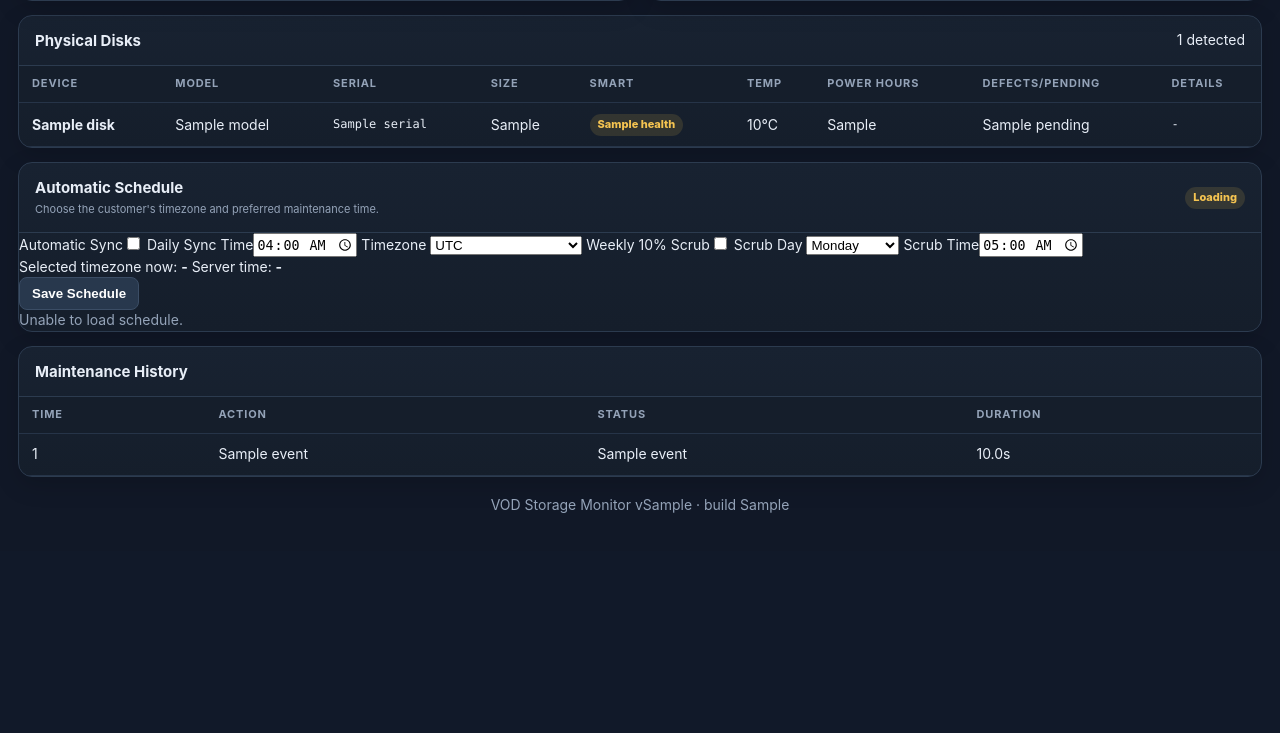
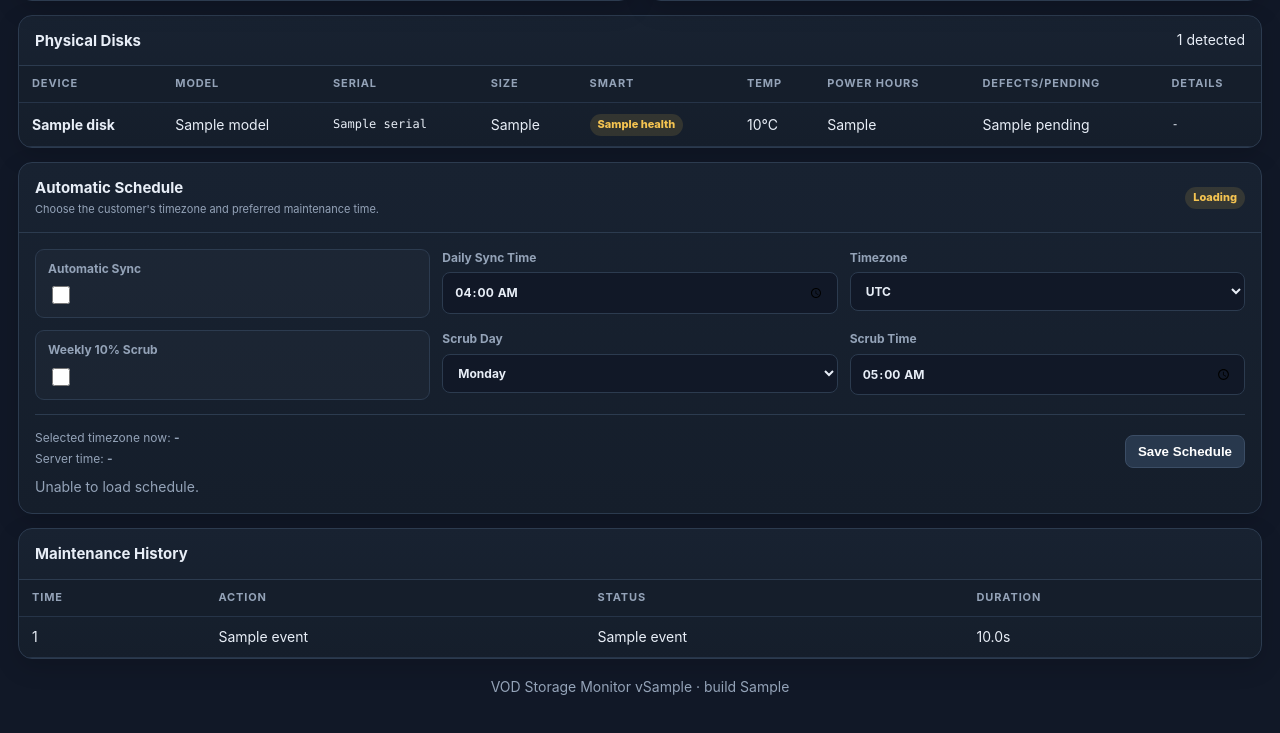
Before and after one commit to kasundigital/VOD-Storage-Monitor, a Flask app: template templates/index.html in a window 1280 px wide. Shown: the part 783-1516 px from the top of the page. Before the commit the page ends 1296 px from the top, so only its background shows below. Run offline with Flask 3, Linux system fonts and the light colour scheme; the template is opened without the code that fills it: most values are stand-ins (such as "Sample title", 1, 10 or a date in 2020); parts of the project's set-up code (start-up, migrations or seed data) failed here and were passed over.

Commit message:
Style automatic SnapRAID scheduler settings

```diff
--- a/static/app.css
+++ b/static/app.css
@@ -21,3 +21,15 @@
 .info-note{margin:0 16px 14px;padding:10px 12px;border:1px solid rgba(110,168,254,.24);background:rgba(110,168,254,.06);color:#bdd5ff;border-radius:8px}
 @media(max-width:700px){.snap-meta{grid-template-columns:1fr 1fr}.action-grid{display:grid;grid-template-columns:1fr 1fr}.action-btn{width:100%}}
 @media(max-width:430px){.snap-meta{grid-template-columns:1fr}.action-grid{grid-template-columns:1fr}}
+
+.schedule-wrap{padding:16px}
+.schedule-grid{display:grid;grid-template-columns:repeat(3,minmax(0,1fr));gap:12px}
+.field{display:flex;flex-direction:column;gap:6px;color:var(--muted);font-size:12px;font-weight:700}
+.field input[type="time"],.field select{width:100%;padding:10px 11px;border:1px solid var(--line);border-radius:8px;background:#111827;color:var(--text);font:inherit}
+.toggle-field{justify-content:space-between;padding:10px 12px;border:1px solid var(--line);border-radius:9px;background:rgba(255,255,255,.025)}
+.toggle-field input{width:18px;height:18px}
+.schedule-footer{display:flex;justify-content:space-between;align-items:flex-end;gap:14px;margin-top:14px;padding-top:14px;border-top:1px solid var(--line)}
+.schedule-times{display:flex;flex-direction:column;gap:4px;color:var(--muted);font-size:12px}
+#scheduleMessage{margin-top:9px;min-height:18px}
+@media(max-width:850px){.schedule-grid{grid-template-columns:1fr 1fr}}
+@media(max-width:560px){.schedule-grid{grid-template-columns:1fr}.schedule-footer{align-items:stretch;flex-direction:column}.schedule-footer button{width:100%}}
```
